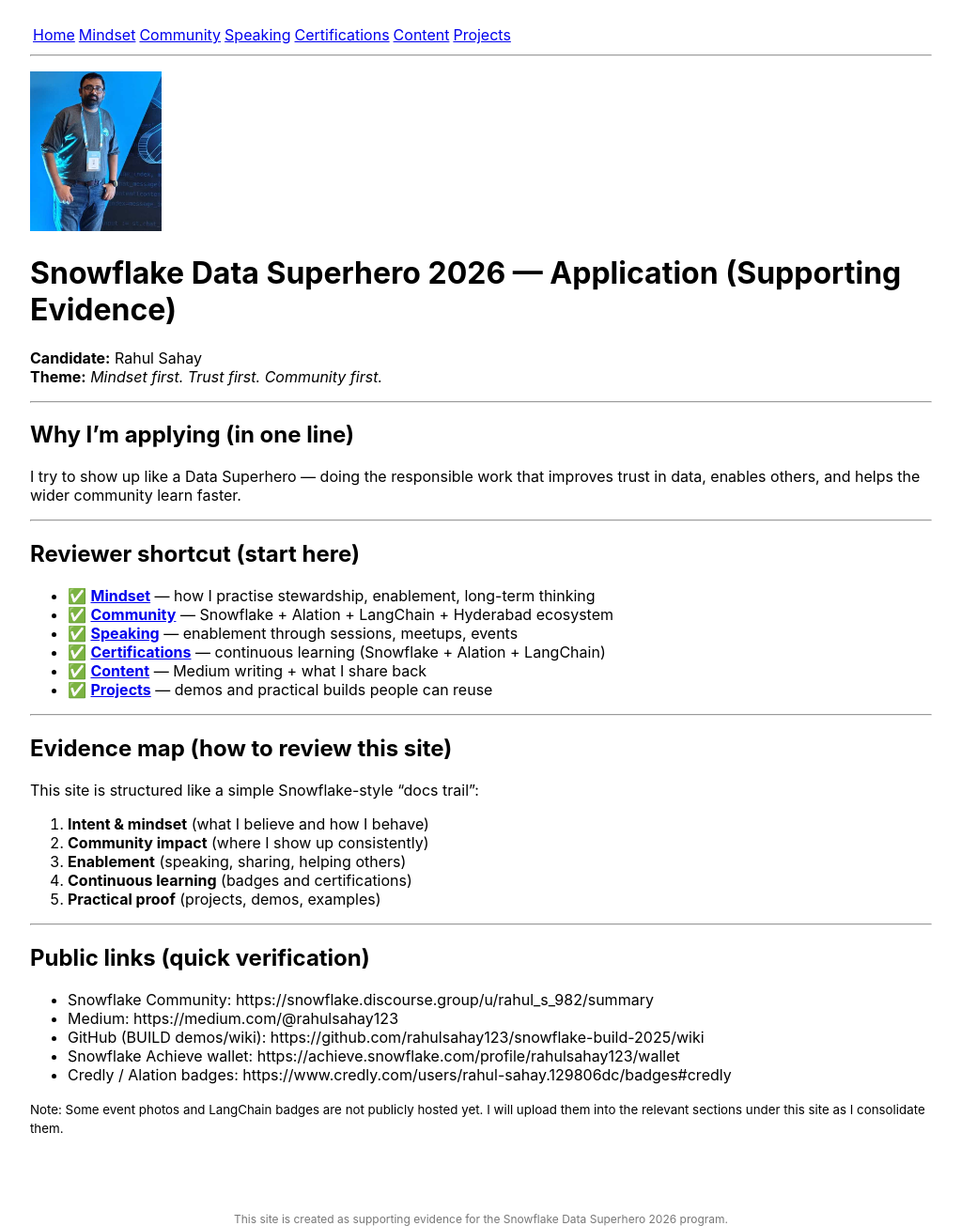
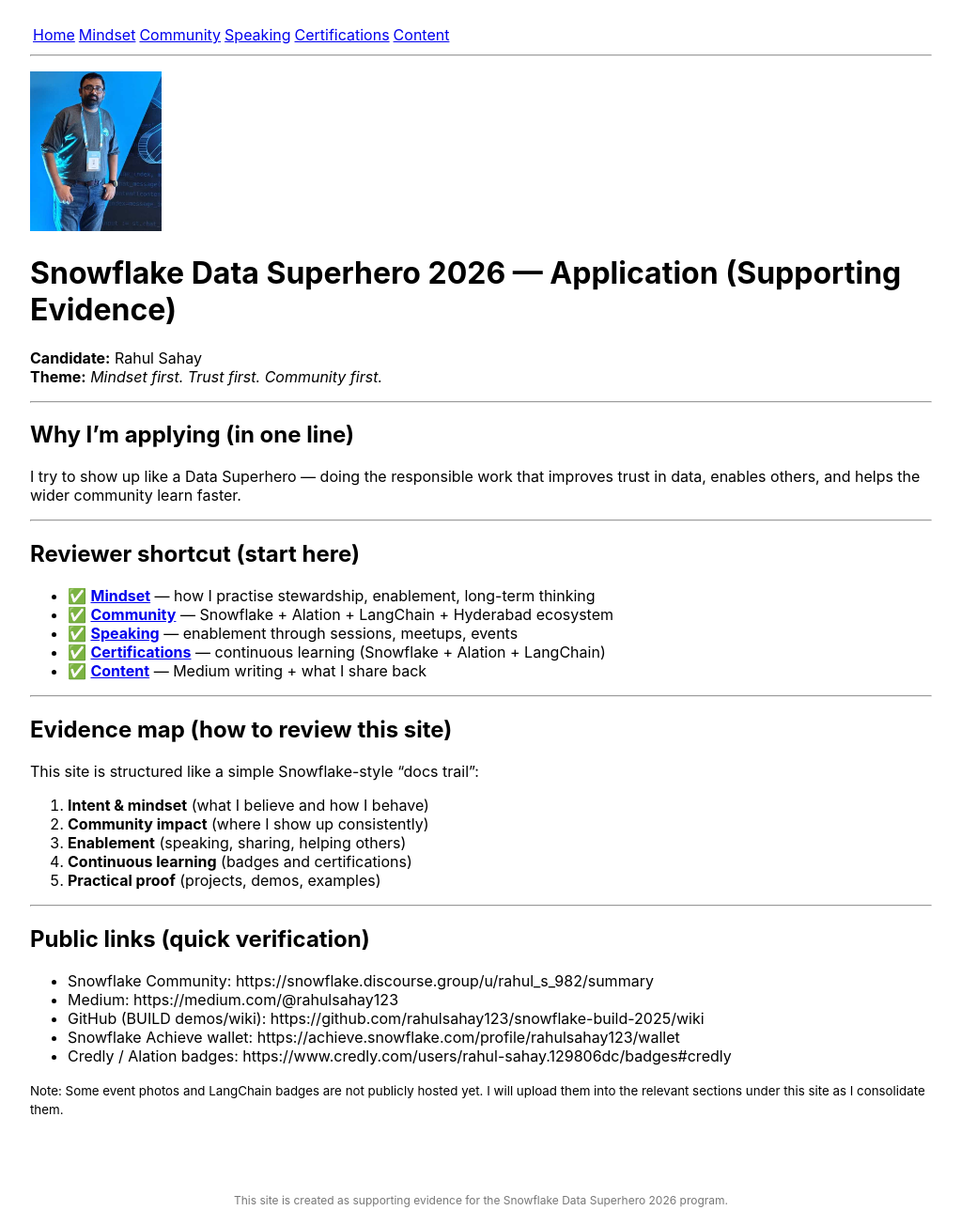
Before and after one commit to rahulsahay123/data-superhero-2026, a Jekyll site: the page built from index.md, in a window 1280 px wide. Shown: the whole page at 94% size, without its empty margins (128-1151 px from the left). Built offline with Jekyll 4.4.1, drawn with Linux system fonts in a browser that asks for light colours; our own code applies the rules of GitHub Pages for plain Markdown files.

Commit message:
Update index.md
removed projects

```diff
--- a/index.md
+++ b/index.md
@@ -1,4 +1,4 @@
-[Home](./) | [Mindset](mindset) | [Community](community) | [Speaking](speaking-events) | [Certifications](certifications) | [Content](content) | [Projects](projects)
+[Home](./) | [Mindset](mindset) | [Community](community) | [Speaking](speaking-events) | [Certifications](certifications) | [Content](content)
 
 ---
 
@@ -21,7 +21,6 @@ I try to show up like a Data Superhero — doing the responsible work that impro
 - ✅ **[Speaking](speaking-events)** — enablement through sessions, meetups, events
 - ✅ **[Certifications](certifications)** — continuous learning (Snowflake + Alation + LangChain)
 - ✅ **[Content](content)** — Medium writing + what I share back
-- ✅ **[Projects](projects)** — demos and practical builds people can reuse
 
 ---
 
```
